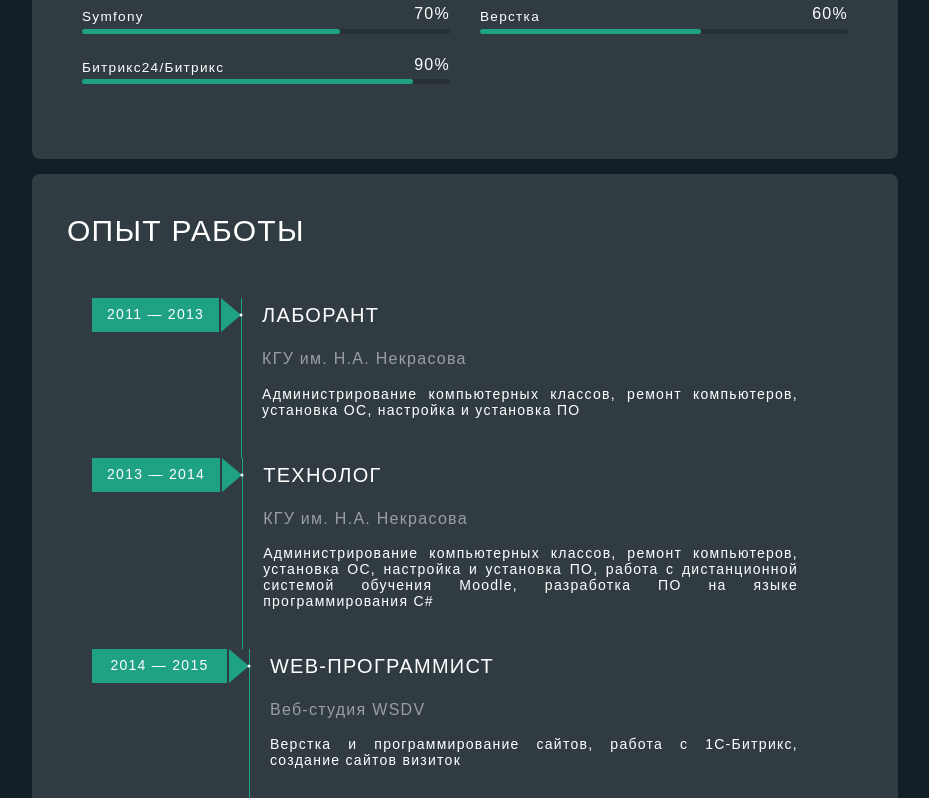
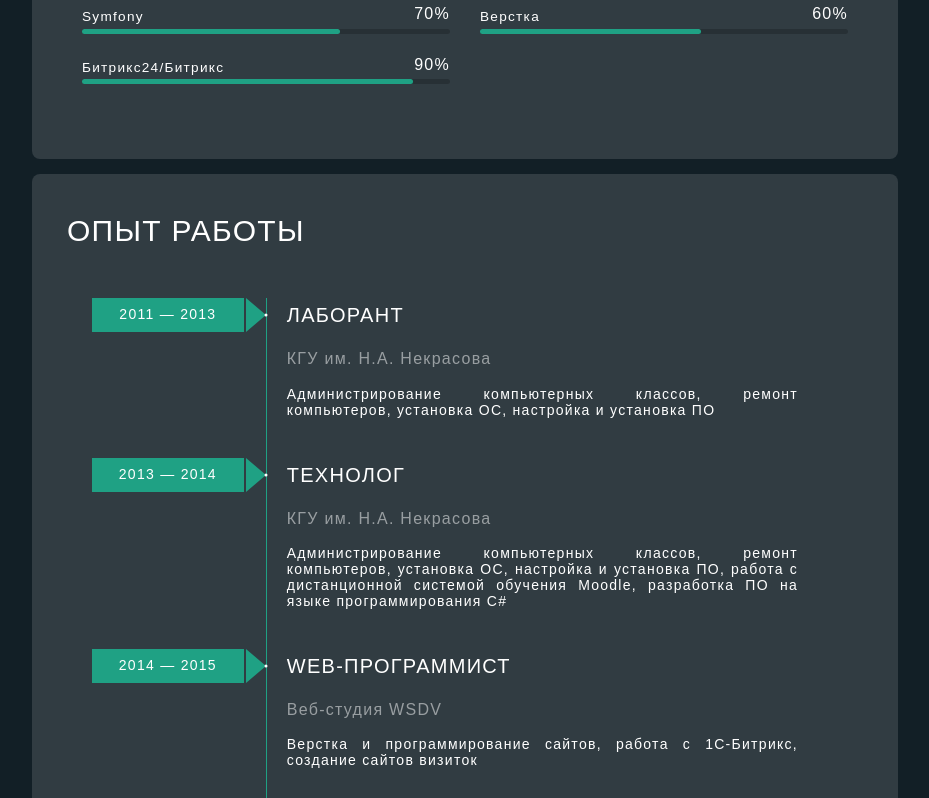
Before and after one commit to 456un/visit, a Vue app: page / in a window 1280 px wide. Shown: the part 882-1680 px from the top of the page, without its empty margins (340-1269 px from the left). Built offline with nearby package versions, Linux system fonts and the light colour scheme.

Commit message:
fix(образование): поправить верстку

```diff
--- a/src/components/widgets/WorkExperienceComponent.vue
+++ b/src/components/widgets/WorkExperienceComponent.vue
@@ -20,7 +20,7 @@ export default {
 <template>
   <div class="work-experience">
     <YearsComponent :startYear="startYear" :endYear="endYear"/>
-    <WorkExperienceBoxComponent :title="title" :place="place">
+    <WorkExperienceBoxComponent class="work-experience-box" :title="title" :place="place">
       <slot></slot>
     </WorkExperienceBoxComponent>
   </div>
@@ -31,5 +31,9 @@ export default {
   display: flex;
   margin-left: 25px;
   width: 100%;
+
+  .work-experience-box {
+    width: calc(100% - 250px);
+  }
 }
 </style>
```
